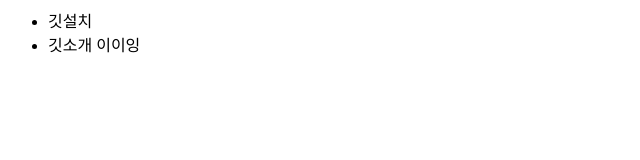
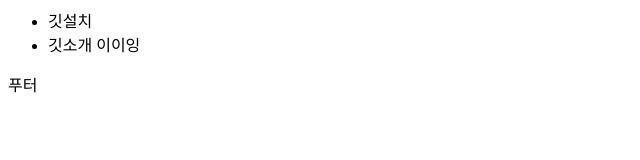
Before and after one commit to kimyeoungrok/remotepush, a plain HTML site: page index.htm in a window 1280 px wide. Shown: the full height of the page, 0-640 px from the left. Drawn offline with Linux system fonts and the light colour scheme.

Commit message:
add footer

```diff
--- a/index.htm
+++ b/index.htm
@@ -4,3 +4,7 @@
 		<li>깃소개 이이잉</li>
 	</ul>
 </header>
+
+
+
+<footer>푸터</footer>
```
